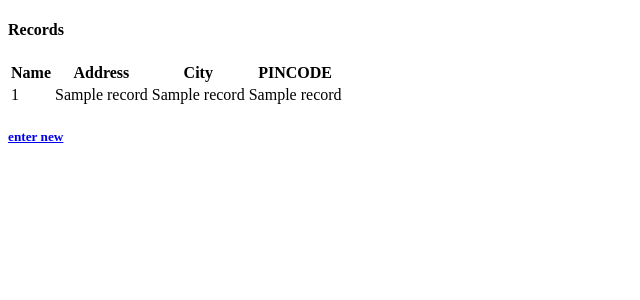
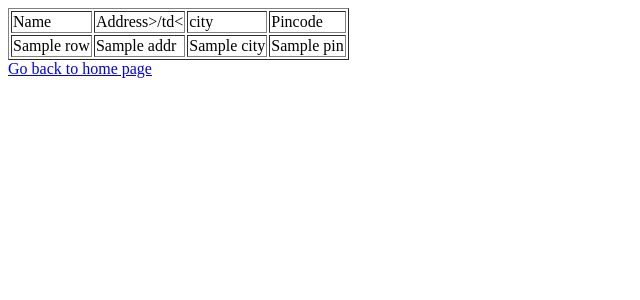
Before and after one commit to Shane-kolkoto/Flask_sqlit, a Flask app: template templates/records.html in a window 1280 px wide. Shown: the top 300 px of the page, without its empty margins (0-640 px from the left). Run offline with Flask 2, Linux system fonts and the light colour scheme; the template is opened without the code that fills it: most values are stand-ins (such as "Sample title", 1, 10 or a date in 2020).

Commit message:
Finished and working

```diff
--- a/app.py
+++ b/app.py
@@ -1,58 +1,56 @@
-import sqlite3
 from flask import Flask, render_template, request
-
-
-def init_sqlite_db():
-    conn = sqlite3.connect('database.db')
-    print("Opened database successfully")
-    conn.execute('CREATE TABLE if not exisit students (name TEXT, addr TEXT, city TEXT, pin TEXT)')
-    print("Table created successfully")
-    conn.close()
-    init_sqlite_db()
+import sqlite3 as sql
 
 
 app = Flask(__name__)
 
 
-@app.route('/enter-new/')
-def enter_new_student():
+@app.route('/')
+def home():
+    return render_template('home.html')
+
+
+@app.route('/enternew/')
+def new_student():
     return render_template('student.html')
 
 
-@app.route('/add-new-record/', methods=['POST'])
-def add_new_record():
-    if request.method == "POST":
+@app.route('/addrec/', methods=['POST', 'GET'])
+def addrec():
+    if request.method == 'POST':
         try:
-            name = request.form['name']
+            nm = request.form['name']
             addr = request.form['add']
             city = request.form['city']
             pin = request.form['pin']
 
-            with sqlite3.connect('database.db') as con:
+            with sql.connect("database.db") as con:
                 cur = con.cursor()
-                cur.execute("INSERT INTO students (name, addr, city, pin) VALUES (?, ?, ?, ?)", (name, addr, city, pin))
+                con.execute('CREATE TABLE IF NOT EXISTS students (name TEXT, addr TEXT, city TEXT, pin TEXT)')
+                cur.execute("INSERT INTO students (name,addr,city,pin) VALUES (?,?,?,?)", (nm, addr, city, pin))
                 con.commit()
-                msg = "Record successfully added."
-        except Exception as e:
+                msg = "Record successfully added"
+
+        except:
             con.rollback()
-            msg = "Error occurred in insert operation: " + e
+            msg = "error in insert operation"
 
         finally:
+            return render_template("result.html", msg=msg)
             con.close()
-            return render_template('result.html', msg=msg)
 
 
-@app.route('/show-records/', methods=["GET"])
-def show_records():
-    records = []
-    try:
-        with sqlite3.connect('database.db') as con:
-            cur = con.cursor()
-            cur.execute("SELECT * FROM students")
-            records = cur.fetchall()
-    except Exception as e:
-        con.rollback()
-        print("There was an error fetching results from the database.")
-    finally:
-        con.close()
-        return render_template('records.html', records=records)
+@app.route('/list')
+def list():
+    con = sql.connect("database.db")
+    con.row_factory = sql.Row
+
+    cur = con.cursor()
+    cur.execute("select * from students")
+
+    rows = cur.fetchall()
+    return render_template("records.html", rows=rows)
+
+
+if __name__ == '__main__':
+    app.run(debug=True)
--- a/templates/home.html
+++ b/templates/home.html
@@ -8,6 +8,6 @@
     <title>Home</title>
 </head>
 <body>
-<a href = "/">Click here to Register</a>
+<a href = "/enternew">Click here to Register</a>
 </body>
 </html>
--- a/templates/records.html
+++ b/templates/records.html
@@ -1,25 +1,26 @@
-<!DOCTYPE html>
-<html lang="en">
-    <head>
-        <meta charset="UTF-8">
-        <title>Students Records | LC</title>
-    </head>
-    <body>
-    <h4>Records</h4>
-        <table>
-            <th>Name</th>
-            <th>Address</th>
-            <th>City</th>
-            <th>PINCODE</th>
-            {% for record in records %}
+<!doctype html>
+<html>
+   <body>
+
+      <table border = 1>
+         <thead>
+            <td>Name</td>
+            <td>Address>/td<
+            <td>city</td>
+            <td>Pincode</td>
+         </thead>
+
+         {% for row in rows %}
             <tr>
-                <td>{{ record[0] }}</td>
-                <td>{{ record[1] }}</td>
-                <td>{{ record[2] }}</td>
-                <td>{{ record[3] }}</td>
+               <td>{{row["name"]}}</td>
+               <td>{{row["addr"]}}</td>
+               <td> {{ row["city"]}}</td>
+               <td>{{row['pin']}}</td>
             </tr>
-            {% endfor %}
-        </table>
-        <h5><a href = "/enter-new/">enter new</a></h5>
-    </body>
+         {% endfor %}
+      </table>
+
+      <a href = "/">Go back to home page</a>
+
+   </body>
 </html>
```
Also changed, not shown: templates/result.html (+7 -8 lines), templates/student.html (+18 -29 lines).
